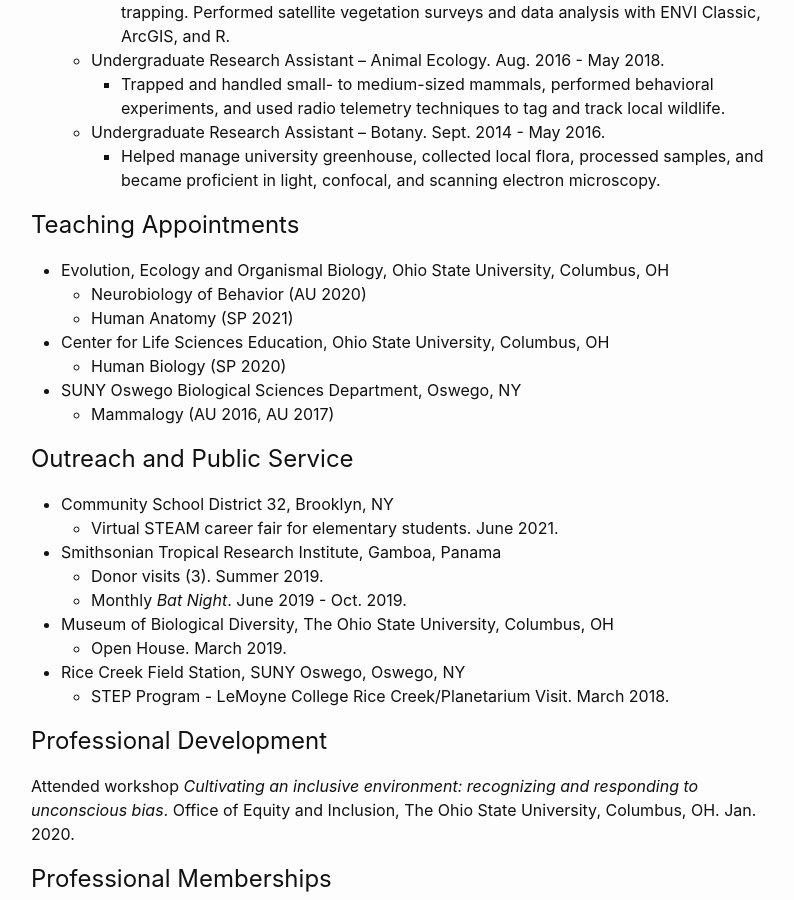
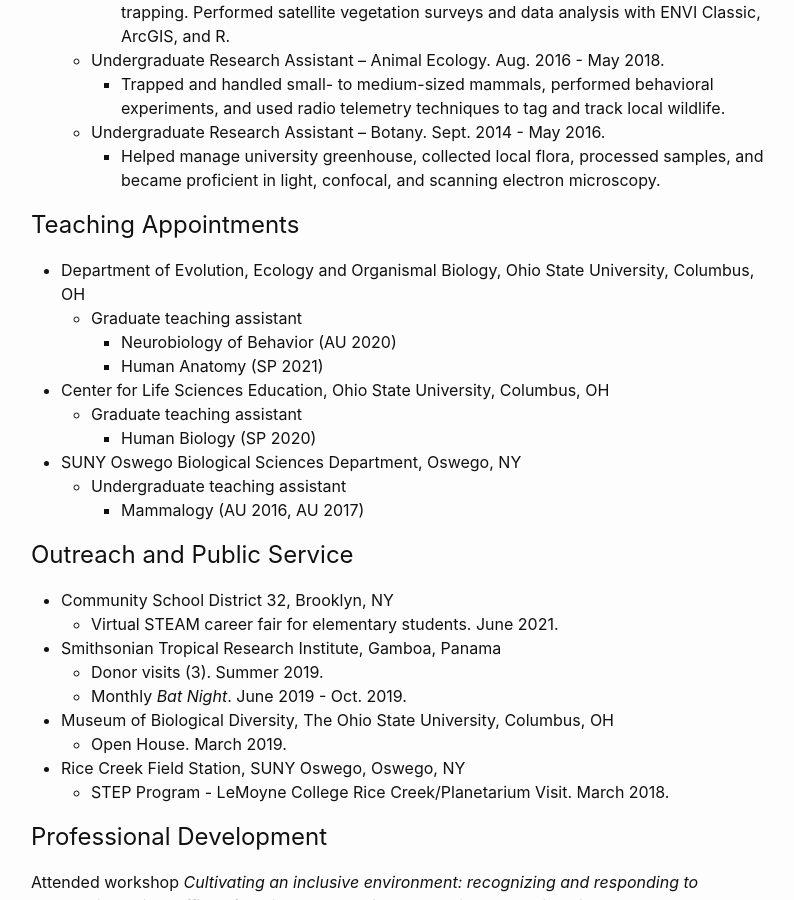
Before and after one commit to imranrazik/imranrazik.github.io, a Jekyll site: the page built from CV.md, in a window 1280 px wide and 900 px high, scrolled down 3151 px. Shown: the whole window, without its empty margins (239-1033 px from the left). Built offline with Jekyll 4.4.1, drawn with Linux system fonts in a browser that asks for light colours; our own code applies the rules of GitHub Pages for plain Markdown files.

Commit message:
Update CV.md

```diff
--- a/CV.md
+++ b/CV.md
@@ -98,13 +98,16 @@
      - Helped manage university greenhouse, collected local flora, processed samples, and became proficient in light, confocal, and scanning electron microscopy.
 
 ## Teaching Appointments
-- Evolution, Ecology and Organismal Biology, Ohio State University, Columbus, OH
-  - Neurobiology of Behavior (AU 2020)
-  - Human Anatomy (SP 2021)
+- Department of Evolution, Ecology and Organismal Biology, Ohio State University, Columbus, OH
+  - Graduate teaching assistant
+    - Neurobiology of Behavior (AU 2020)
+    - Human Anatomy (SP 2021)
 - Center for Life Sciences Education, Ohio State University, Columbus, OH
-  - Human Biology (SP 2020)
+  - Graduate teaching assistant
+    - Human Biology (SP 2020)
 - SUNY Oswego Biological Sciences Department, Oswego, NY
-  - Mammalogy (AU 2016, AU 2017)
+  - Undergraduate teaching assistant
+    - Mammalogy (AU 2016, AU 2017)
 
 ## Outreach and Public Service
 - Community School District 32, Brooklyn, NY
```
